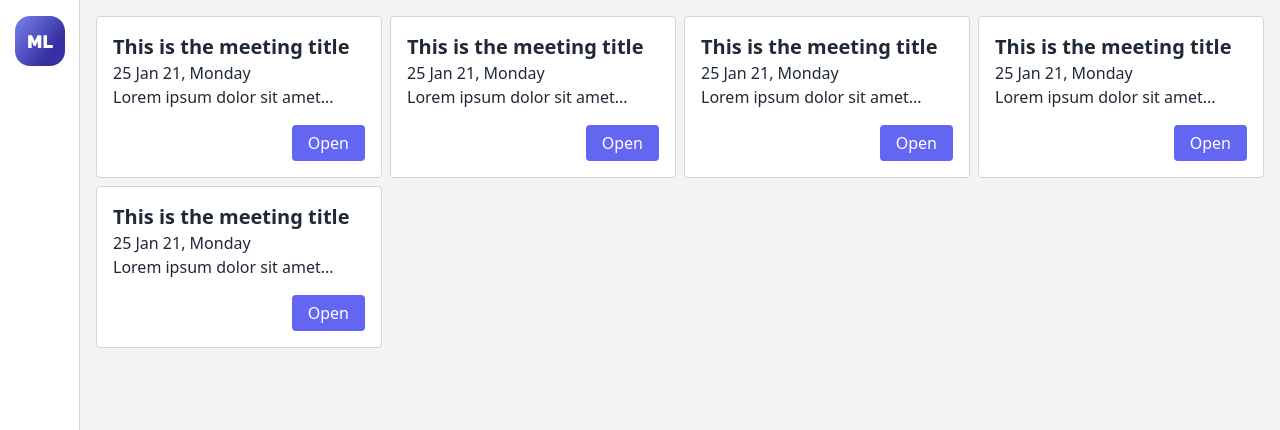
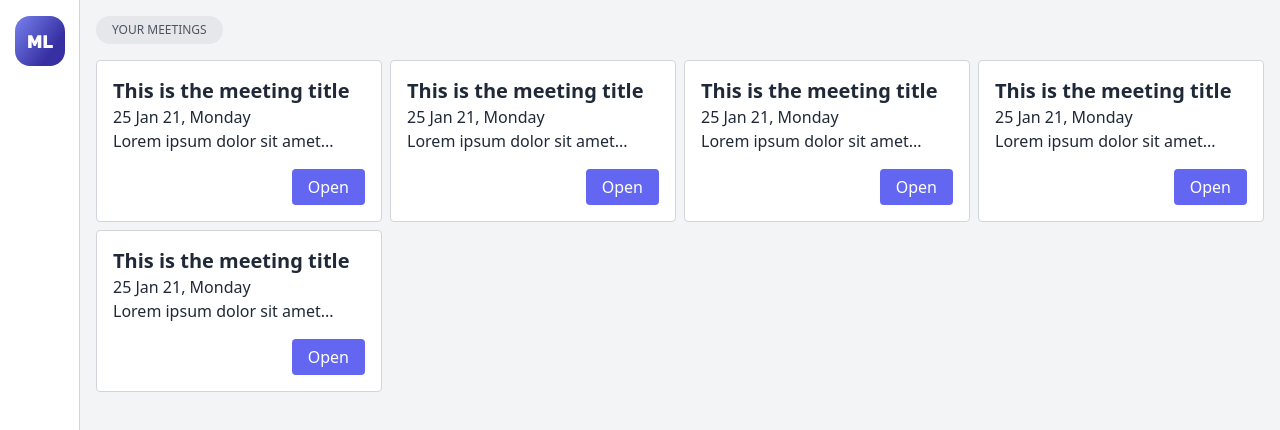
Before and after one commit to brslv/meetlog-web, a React (Create React App) app: page /dashboard in a window 1280 px wide. Shown: the top 430 px of the page. Built offline with nearby package versions, Linux system fonts and the light colour scheme.

Commit message:
add a page title to the DashboardPage

```diff
--- a/src/pages/DashboardPage.tsx
+++ b/src/pages/DashboardPage.tsx
@@ -9,6 +9,9 @@ export default function DashboardPage() {
         <SideNav />
         <PageContainer>
           <SideNavPusher>
+            <div className="text-xs bg-gray-200 rounded-full inline-block px-4 py-1.5 mb-4 text-gray-600 uppercase">
+              Your meetings
+            </div>
             <MeetingsList />
           </SideNavPusher>
         </PageContainer>
```
